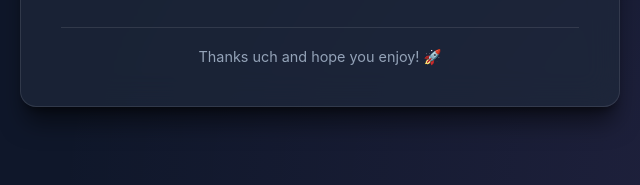
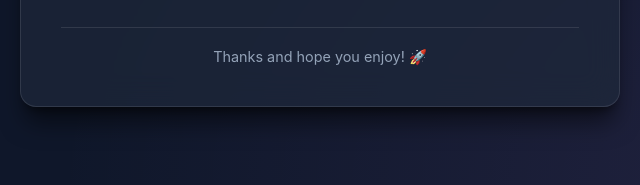
Before and after one commit to alextwtp/inventory-db-aws-terraform-k8s, a plain HTML site: page index.html in a window 1280 px wide. Shown: the part 612-797 px from the top of the page, 320-960 px from the left. Drawn offline with Linux system fonts and the light colour scheme.

```diff
--- a/index.html
+++ b/index.html
@@ -220,7 +220,7 @@
         </ul>
 
         <footer>
-            Thanks uch and hope you enjoy! 🚀
+            Thanks and hope you enjoy! 🚀
         </footer>
     </div>
 
```
